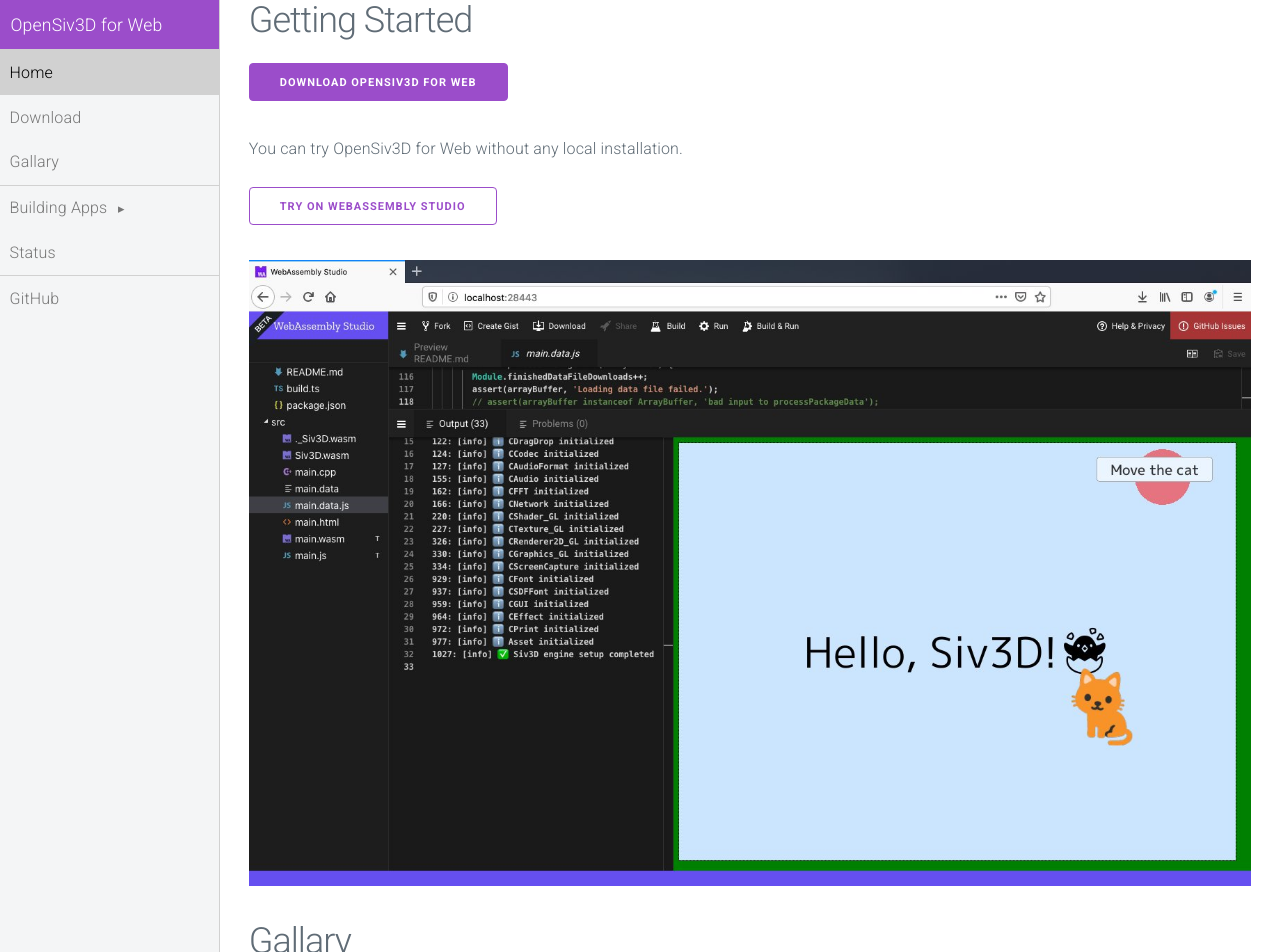
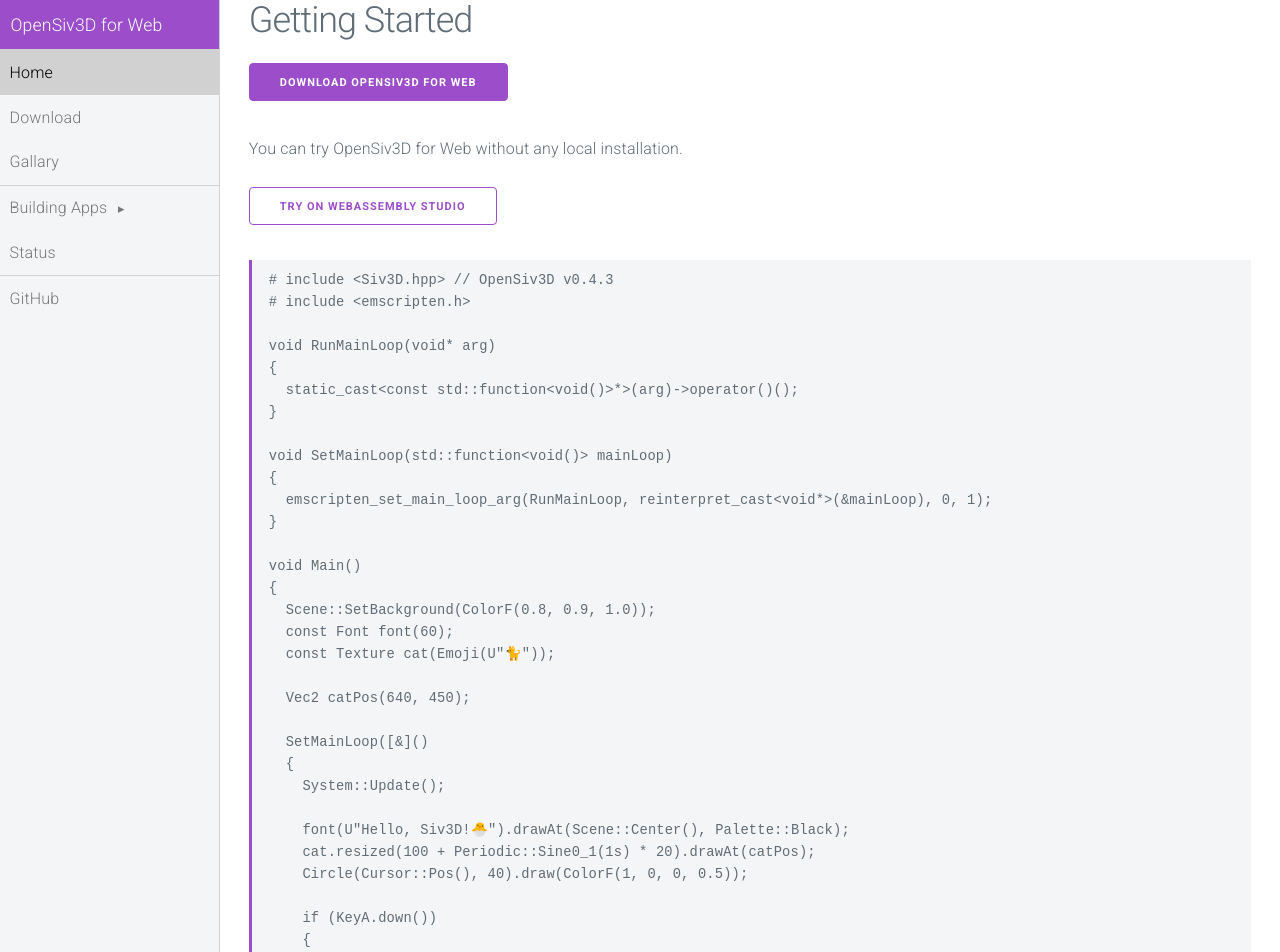
Before and after one commit to nokotan/OpenSiv3DWebPage, a Jekyll site: the page built from pages/index.md, in a window 1280 px wide and 1400 px high, scrolled down 492 px. Shown: the top 952 px of the window. Built offline with Jekyll 4.4.1, drawn with Linux system fonts in a browser that asks for light colours; nearby versions of some CDN libraries; some of the changed text lies outside the part shown.

Commit message:
Update index.md

````diff
--- a/_includes/playground.html
+++ b/_includes/playground.html
@@ -1,7 +1,7 @@
 <div class="playground">
   <img class="playground-thumbnail" src="{{ include.image }}">
   <div class="playground-overlay">
-    <span class="playground-overlay-text">▷ Click/Tap to Play</span>
+    <span class="button button-outline playground-overlay-text">▷ Click/Tap to Play</span>
   </div>
   <div class="playground-progress-frame" hidden>
     <div class="playground-progress playground-progress-ok"></div>
--- a/assets/css/playground.css
+++ b/assets/css/playground.css
@@ -16,12 +16,12 @@
   height: 100%;
 
   color: transparent;
-  font-size: 3rem;
   transition: all 0.2s ease-out;
 }
 
 .playground-overlay:hover {
   color: white;
+  border-color: white;
   background: rgba(0, 0, 0, 0.5);
 }
 
@@ -30,6 +30,19 @@
   top: 50%;
   left: 50%;
   transform: translateY(-50%) translateX(-50%);
+}
+
+.playground-overlay-text.button.button-outline {
+  color: inherit;
+  border-color: inherit;
+
+  font-size: 1.2rem;
+}
+
+.playground-overlay-text.button.button-outline:hover {
+  color: gray;
+  border-color: inherit;
+  background: white;
 }
 
 .playground-progress-frame {
--- a/pages/index.md
+++ b/pages/index.md
@@ -25,7 +25,48 @@
 
 {% include outline-button.html url="//webassembly-studio.kamenokosoft.com" text="Try on WebAssembly Studio" %}
 
-![Siv3DonWebAssemblyStudio.jpeg](/assets/img/Siv3DonWebAssemblyStudio.jpeg)
+```cpp
+# include <Siv3D.hpp> // OpenSiv3D v0.4.3
+# include <emscripten.h>
+
+void RunMainLoop(void* arg)
+{
+  static_cast<const std::function<void()>*>(arg)->operator()();
+}
+
+void SetMainLoop(std::function<void()> mainLoop)
+{
+  emscripten_set_main_loop_arg(RunMainLoop, reinterpret_cast<void*>(&mainLoop), 0, 1);
+}
+
+void Main()
+{
+  Scene::SetBackground(ColorF(0.8, 0.9, 1.0));
+  const Font font(60);
+  const Texture cat(Emoji(U"🐈"));
+
+  Vec2 catPos(640, 450);
+
+  SetMainLoop([&]()
+  {
+    System::Update();
+
+    font(U"Hello, Siv3D!🐣").drawAt(Scene::Center(), Palette::Black);
+    cat.resized(100 + Periodic::Sine0_1(1s) * 20).drawAt(catPos);
+    Circle(Cursor::Pos(), 40).draw(ColorF(1, 0, 0, 0.5));
+
+    if (KeyA.down())
+    {
+      Print << U"Hello!";
+    }
+
+    if (SimpleGUI::Button(U"Move the cat", Vec2(600, 20)))
+    {
+      catPos = RandomVec2(Scene::Rect());
+    }
+  });
+}
+```
 
 ## Gallary
 
````
Also changed, not shown: ja/pages/index.md (+42 -1 lines), 1 other file.
